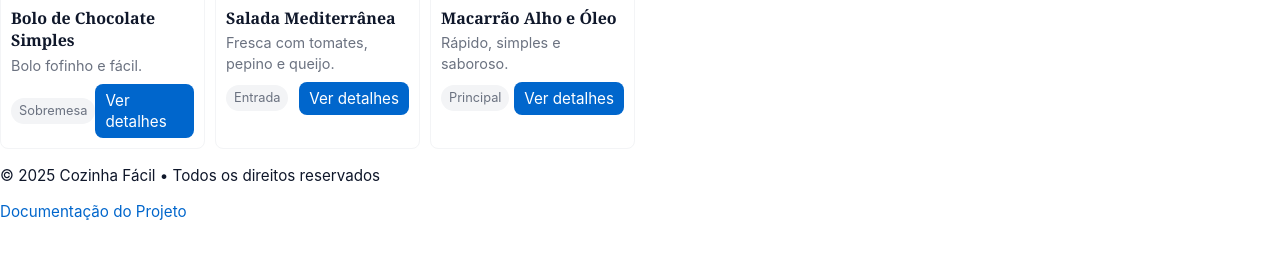
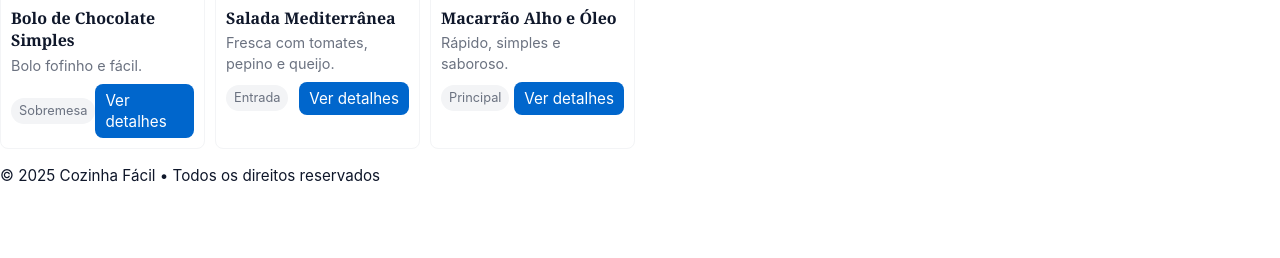
Before and after one commit to SOFTRK/SitepProjeto, a plain HTML site: page index.html in a window 1280 px wide. Shown: the part 464-722 px from the top of the page. Drawn offline with Linux system fonts and the light colour scheme.

Commit message:
Update index.html

```diff
--- a/index.html
+++ b/index.html
@@ -45,7 +45,7 @@
 
   <footer class="rodape">
     <p>© 2025 Cozinha Fácil • Todos os direitos reservados</p>
-    <a href="/mnt/data/Documentação Site de Receitas.pdf" data-doc-link>Documentação do Projeto</a>
+
   </footer>
 
   <script src="app.js"></script>
```
